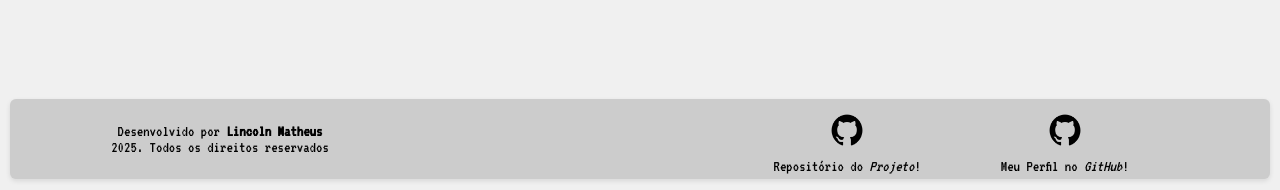
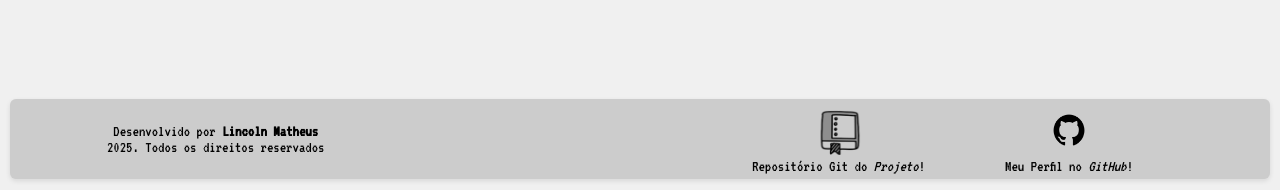
Before and after one commit to LincolnMatheus97/Api-Iot-RSE, a Flask app: page /dashboard/joystick in a window 1280 px wide. Shown: the part 611-801 px from the top of the page. Run offline with Flask 3, Linux system fonts and the light colour scheme; some libraries are stand-ins or nearby versions.

Commit message:
:truck: chore: Modifica o html do dashboard/joystick

```diff
--- a/templates/joystick.html
+++ b/templates/joystick.html
@@ -37,9 +37,9 @@
         <div class="div-footer">
             <figure>
                 <a href="https://github.com/LincolnMatheus97/Iot-rosa-do-ventos" target="_blank" >
-                <img src="{{ url_for('static', filename='images/git.png')}}" alt="gitHubProjeto" id="imagem-git">
+                <img src="{{ url_for('static', filename='images/repositorio.png')}}" alt="gitHubProjeto" id="imagem-git">
                 </a>
-                <figcaption>Repositório do <em>Projeto</em>!</figcaption>
+                <figcaption>Repositório Git do <em>Projeto</em>!</figcaption>
             </figure>
             <figure>
                 <a href="https://github.com/LincolnMatheus97" target="_blank" >
```
